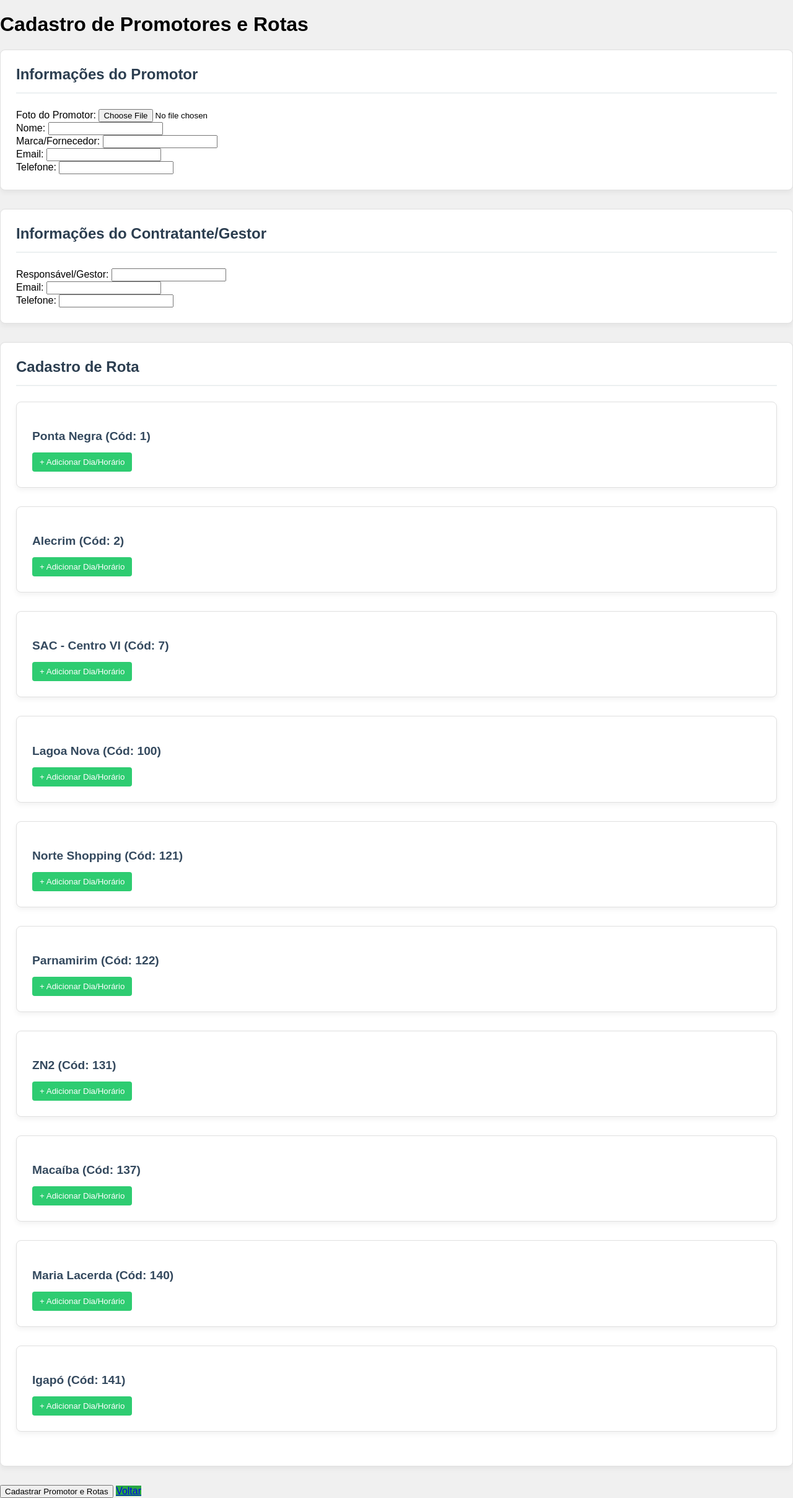
After one commit to Marquess12/Sistema_DataMind, a Flask app: page /cadastro_promotores in a window 1280 px wide. The commit adds this page. Shown: the whole page at 62% size. Run offline with Flask 3, Linux system fonts and the light colour scheme; the visitor is signed in with stand-in values (Sample User, id 1).

Commit message:
Adicionado rota e tela de cadastro

```diff
--- a/Sistema_Datamind/app.py
+++ b/Sistema_Datamind/app.py
@@ -22,6 +22,9 @@ import time
 from requests.adapters import HTTPAdapter
 from urllib3.util.retry import Retry
 from flask import request, render_template
+import os
+from werkzeug.utils import secure_filename
+
 # Carrega variáveis do arquivo .env
 load_dotenv()
 
@@ -4111,3 +4114,115 @@ def analisar_curriculos():
 if __name__ == '__main__':
     print("Iniciando o servidor Flask...")
     app.run(debug=True, host='0.0.0.0', port=5000)
+
+#-------------------------------------------------------
+
+# ... (outras importações)
+
+# Defina a lista de filiais em um local acessível pela rota
+FILIAIS = [
+    {"codigo": "1", "nome": "Ponta Negra"},
+    {"codigo": "2", "nome": "Alecrim"},
+    {"codigo": "7", "nome": "SAC - Centro VI"},
+    {"codigo": "100", "nome": "Lagoa Nova"},
+    {"codigo": "121", "nome": "Norte Shopping"},
+    {"codigo": "122", "nome": "Parnamirim"},
+    {"codigo": "131", "nome": "ZN2"},
+    {"codigo": "137", "nome": "Macaíba"},
+    {"codigo": "140", "nome": "Maria Lacerda"},
+    {"codigo": "141", "nome": "Igapó"}
+]
+
+# Configure uma pasta para uploads
+app.config['UPLOAD_FOLDER'] = 'static/uploads/promotores'
+# Garanta que o diretório de uploads exista
+os.makedirs(app.config['UPLOAD_FOLDER'], exist_ok=True)
+
+@app.route('/cadastro_promotores', methods=['GET', 'POST'])
+def cadastro_promotores():
+    if 'username' not in session:
+        return redirect(url_for('login'))
+
+    if request.method == 'POST':
+        conn = None
+        try:
+            # --- 1. Coletar dados do Promotor e Gestor ---
+            nome_promotor = request.form['nome_promotor']
+            marca_fornecedor = request.form['marca_fornecedor']
+            email_promotor = request.form['email_promotor']
+            telefone_promotor = request.form['telefone_promotor']
+
+            nome_gestor = request.form['nome_gestor']
+            email_gestor = request.form['email_gestor']
+            telefone_gestor = request.form['telefone_gestor']
+
+            # --- 2. Lidar com o Upload da Foto ---
+            foto_promotor = request.files.get('foto_promotor')
+            nome_arquivo_foto = None
+            if foto_promotor and foto_promotor.filename != '':
+                # Garante um nome de arquivo seguro
+                filename = secure_filename(foto_promotor.filename)
+                # Salva o arquivo
+                caminho_arquivo = os.path.join(app.config['UPLOAD_FOLDER'], filename)
+                foto_promotor.save(caminho_arquivo)
+                nome_arquivo_foto = filename # Guarda apenas o nome para salvar no DB
+
+            # --- 3. Inserir Promotor no Banco e Obter a ID ---
+            conn = get_db_connection()
+            cursor = conn.cursor()
+
+            # ATENÇÃO: Ajuste o SQL para sua tabela real
+            sql_promotor = """
+                INSERT INTO tbl_promotores
+                (Nome, MarcaFornecedor, Email, Telefone, NomeGestor, EmailGestor, TelefoneGestor, Foto)
+                OUTPUT INSERTED.ID
+                VALUES (?, ?, ?, ?, ?, ?, ?, ?);
+            """
+
+            promotor_id = cursor.execute(
+                sql_promotor,
+                nome_promotor, marca_fornecedor, email_promotor, telefone_promotor,
+                nome_gestor, email_gestor, telefone_gestor, nome_arquivo_foto
+            ).fetchval() # fetchval() é específico do pyodbc para pegar o valor de OUTPUT
+
+            # --- 4. Processar e Inserir Rotas ---
+            for filial in FILIAIS:
+                codigo_loja = filial['codigo']
+
+                # O .getlist() pega todos os valores com o mesmo 'name'
+                dias_semana = request.form.getlist(f'loja_{codigo_loja}_dia_semana[]')
+                entradas = request.form.getlist(f'loja_{codigo_loja}_entrada[]')
+                saidas = request.form.getlist(f'loja_{codigo_loja}_saida[]')
+                intervalos = request.form.getlist(f'loja_{codigo_loja}_intervalo[]')
+
+                # Itera sobre os horários adicionados para essa loja
+                for i in range(len(dias_semana)):
+                    dia = dias_semana[i]
+                    entrada = entradas[i]
+                    saida = saidas[i]
+                    # Garante que o intervalo tenha um valor, mesmo que vazio
+                    intervalo = intervalos[i] if i < len(intervalos) and intervalos[i] else None
+
+                    if dia and entrada and saida: # Garante que os dados essenciais existem
+                        sql_rota = """
+                            INSERT INTO tbl_rotas_promotores
+                            (ID_Promotor, CodigoLoja, DiaSemana, HorarioEntrada, HorarioSaida, HorarioIntervalo)
+                            VALUES (?, ?, ?, ?, ?, ?);
+                        """
+                        cursor.execute(sql_rota, promotor_id, codigo_loja, dia, entrada, saida, intervalo)
+
+            conn.commit()
+            flash('Promotor e suas rotas cadastrados com sucesso!', 'success')
+
+        except Exception as e:
+            logging.error(f"Erro no cadastro do promotor: {e}")
+            flash(f'Ocorreu um erro ao cadastrar: {e}', 'danger')
+
+        finally:
+            if conn:
+                conn.close()
+
+        return redirect(url_for('cadastro_promotores'))
+
+    # Para método GET, apenas renderiza a página passando a lista de filiais
+    return render_template('cadastro_promotores.html', filiais=FILIAIS)
--- /dev/null
+++ b/Sistema_Datamind/static/cadastro_promotores.js
@@ -0,0 +1,26 @@
+// static/cadastro_promotores.js
+
+function adicionarHorario(codigoLoja) {
+  const container = document.getElementById(`horarios-loja-${codigoLoja}`);
+  const div = document.createElement("div");
+  div.className = "horario-entry";
+
+  // O atributo 'name' é crucial para o Flask receber os dados corretamente em listas
+  div.innerHTML = `
+        <select name="loja_${codigoLoja}_dia_semana[]" class="form-control" required>
+            <option value="" disabled selected>Selecione o Dia</option>
+            <option value="segunda">Segunda-feira</option>
+            <option value="terca">Terça-feira</option>
+            <option value="quarta">Quarta-feira</option>
+            <option value="quinta">Quinta-feira</option>
+            <option value="sexta">Sexta-feira</option>
+            <option value="sabado">Sábado</option>
+            <option value="domingo">Domingo</option>
+        </select>
+        <input type="time" name="loja_${codigoLoja}_entrada[]" class="form-control" title="Horário de Entrada" required>
+        <input type="time" name="loja_${codigoLoja}_saida[]" class="form-control" title="Horário de Saída" required>
+        <input type="time" name="loja_${codigoLoja}_intervalo[]" class="form-control" title="Início do Intervalo">
+        <button type="button" class="btn-remover" onclick="this.parentElement.remove()" title="Remover Horário">×</button>
+    `;
+  container.appendChild(div);
+}
--- a/Sistema_Datamind/static/styles.css
+++ b/Sistema_Datamind/static/styles.css
@@ -66,7 +66,8 @@ h2 {
   font-weight: bold;
 }
 
-#detalhes-produto, #historico {
+#detalhes-produto,
+#historico {
   background-color: white;
   padding: 15px;
   border-radius: 8px;
@@ -211,7 +212,7 @@ h2 {
 
 /* Estilos para a tela de login */
 .login-body {
-    font-family: 'Roboto', sans-serif;
+  font-family: "Roboto", sans-serif;
   margin: 0;
   padding: 0;
   height: 100vh;
@@ -323,7 +324,8 @@ h2 {
   gap: 10px;
   margin-bottom: 20px;
 }
-.filter-section input, .filter-section select {
+.filter-section input,
+.filter-section select {
   padding: 10px;
   width: 200px;
   border: 1px solid #ccc;
@@ -334,7 +336,8 @@ table {
   border-collapse: collapse;
   margin-top: 20px;
 }
-th, td {
+th,
+td {
   border: 1px solid #ddd;
   padding: 8px;
   text-align: left;
@@ -371,3 +374,96 @@ header {
   display: flex;
   gap: 10px;
 }
+
+/* ========================================= */
+/* == CSS para Cadastro de Promotores == */
+/* ========================================= */
+
+/* Contêiner principal para cada seção do formulário */
+.container-section {
+  background-color: #ffffff;
+  border: 1px solid #e0e0e0; /* Borda sutil */
+  border-radius: 8px;
+  padding: 25px;
+  margin-bottom: 30px;
+  box-shadow: 0 4px 8px rgba(0, 0, 0, 0.05); /* Sombra suave */
+}
+
+/* Título de cada seção (Promotor, Gestor, Rota) */
+.container-section h2 {
+  margin-top: 0;
+  color: #2c3e50; /* Cor escura do seu tema */
+  border-bottom: 2px solid #ecf0f1; /* Linha de separação clara */
+  padding-bottom: 15px;
+  margin-bottom: 25px;
+  font-size: 1.5em;
+}
+
+/* Título de cada loja dentro da seção de Rotas */
+.loja-container h3 {
+  color: #34495e; /* Tom mais claro de azul/cinza */
+  font-size: 1.2em;
+  margin-bottom: 15px;
+}
+
+/* Contêiner para um grupo de horários de uma loja */
+.horarios-container {
+  margin-top: 15px;
+  padding-left: 10px;
+  border-left: 3px solid #3498db; /* Linha azul para agrupar visualmente */
+}
+
+/* Estilo para cada linha de dia/horário adicionada */
+.horario-entry {
+  display: flex;
+  flex-wrap: wrap; /* Permite que os campos quebrem a linha em telas menores */
+  gap: 15px;
+  align-items: center;
+  background-color: #f9f9f9;
+  border: 1px dashed #dcdcdc;
+  padding: 15px;
+  border-radius: 5px;
+  margin-bottom: 15px;
+}
+
+/* Garante que os campos dentro da linha de horário ocupem o espaço corretamente */
+.horario-entry select,
+.horario-entry input {
+  flex: 1;
+  min-width: 120px; /* Largura mínima para evitar que fiquem muito pequenos */
+}
+
+/* Botão para adicionar novo horário */
+.btn-add-horario {
+  background-color: #2ecc71; /* Verde do seu tema */
+  color: white;
+  border: none;
+  padding: 8px 12px;
+  border-radius: 4px;
+  cursor: pointer;
+  transition: background-color 0.3s;
+}
+.btn-add-horario:hover {
+  background-color: #27ae60;
+}
+
+/* Botão para remover uma linha de horário */
+.btn-remover {
+  background-color: #e74c3c; /* Vermelho do seu tema */
+  color: white;
+  border: none;
+  border-radius: 50%; /* Deixa o botão redondo */
+  width: 30px;
+  height: 30px;
+  font-weight: bold;
+  font-size: 1.1em;
+  line-height: 28px;
+  text-align: center;
+  cursor: pointer;
+  flex-shrink: 0; /* Impede que o botão encolha */
+  transition: background-color 0.3s ease;
+}
+
+.btn-remover:hover {
+  background-color: #c0392b;
+}
--- /dev/null
+++ b/Sistema_Datamind/templates/cadastro_promotores.html
@@ -0,0 +1,141 @@
+<!DOCTYPE html>
+<html lang="pt-BR">
+  <head>
+    <meta charset="UTF-8" />
+    <meta name="viewport" content="width=device-width, initial-scale=1.0" />
+    <title>Cadastro de Promotores e Rotas</title>
+    <link
+      rel="stylesheet"
+      href="{{ url_for('static', filename='styles.css') }}"
+    />
+  </head>
+  <body>
+    <div class="container">
+      <h1>Cadastro de Promotores e Rotas</h1>
+
+      {% with messages = get_flashed_messages(with_categories=true) %} {% if
+      messages %} {% for category, message in messages %}
+      <div class="alert alert-{{ category }}">{{ message }}</div>
+      {% endfor %} {% endif %} {% endwith %}
+
+      <form
+        action="{{ url_for('cadastro_promotores') }}"
+        method="POST"
+        enctype="multipart/form-data"
+      >
+        <div class="container-section">
+          <h2>Informações do Promotor</h2>
+          <div class="form-group">
+            <label for="foto_promotor">Foto do Promotor:</label>
+            <input
+              type="file"
+              id="foto_promotor"
+              name="foto_promotor"
+              class="form-control"
+              accept="image/*"
+            />
+          </div>
+          <div class="form-group">
+            <label for="nome_promotor">Nome:</label>
+            <input
+              type="text"
+              id="nome_promotor"
+              name="nome_promotor"
+              class="form-control"
+              required
+            />
+          </div>
+          <div class="form-group">
+            <label for="marca_fornecedor">Marca/Fornecedor:</label>
+            <input
+              type="text"
+              id="marca_fornecedor"
+              name="marca_fornecedor"
+              class="form-control"
+              required
+            />
+          </div>
+          <div class="form-group">
+            <label for="email_promotor">Email:</label>
+            <input
+              type="email"
+              id="email_promotor"
+              name="email_promotor"
+              class="form-control"
+              required
+            />
+          </div>
+          <div class="form-group">
+            <label for="telefone_promotor">Telefone:</label>
+            <input
+              type="tel"
+              id="telefone_promotor"
+              name="telefone_promotor"
+              class="form-control"
+              required
+            />
+          </div>
+        </div>
+
+        <div class="container-section">
+          <h2>Informações do Contratante/Gestor</h2>
+          <div class="form-group">
+            <label for="nome_gestor">Responsável/Gestor:</label>
+            <input
+              type="text"
+              id="nome_gestor"
+              name="nome_gestor"
+              class="form-control"
+              required
+            />
+          </div>
+          <div class="form-group">
+            <label for="email_gestor">Email:</label>
+            <input
+              type="email"
+              id="email_gestor"
+              name="email_gestor"
+              class="form-control"
+              required
+            />
+          </div>
+          <div class="form-group">
+            <label for="telefone_gestor">Telefone:</label>
+            <input
+              type="tel"
+              id="telefone_gestor"
+              name="telefone_gestor"
+              class="form-control"
+              required
+            />
+          </div>
+        </div>
+
+        <div class="container-section">
+          <h2>Cadastro de Rota</h2>
+          {% for filial in filiais %}
+          <div class="loja-container container-section">
+            <h3>{{ filial.nome }} (Cód: {{ filial.codigo }})</h3>
+            <div
+              id="horarios-loja-{{ filial.codigo }}"
+              class="horarios-container"
+            ></div>
+            <button
+              type="button"
+              class="btn-add-horario"
+              onclick="adicionarHorario('{{ filial.codigo }}')"
+            >
+              + Adicionar Dia/Horário
+            </button>
+          </div>
+          {% endfor %}
+        </div>
+
+        <button type="submit" class="btn">Cadastrar Promotor e Rotas</button>
+        <a href="{{ url_for('index') }}" class="btn-voltar">Voltar</a>
+      </form>
+    </div>
+
+    <script src="{{ url_for('static', filename='cadastro_promotores.js') }}"></script>
+  </body>
+</html>
--- a/Sistema_Datamind/templates/index.html
+++ b/Sistema_Datamind/templates/index.html
@@ -71,6 +71,7 @@
         .logout-btn:hover {
             background-color: #c0392b;
         }
+
 
         /* Estilo do container principal */
         .container {
```
Also changed, not shown: Sistema_Datamind/templates/pagina_principal.html (+78 -39 lines). Lines whose indentation alone changed are shown as unchanged.
